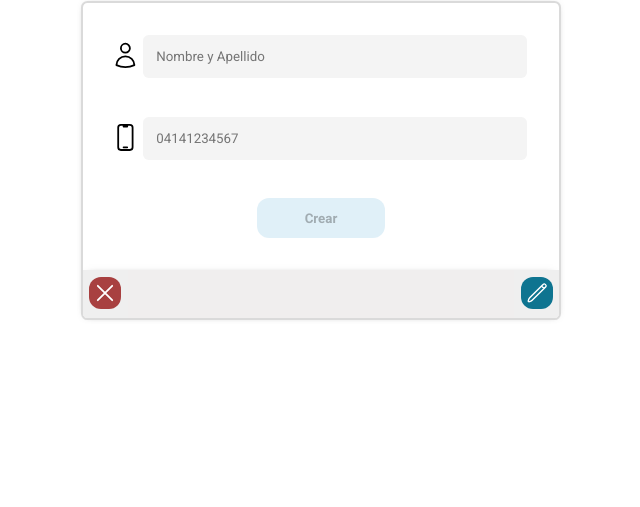
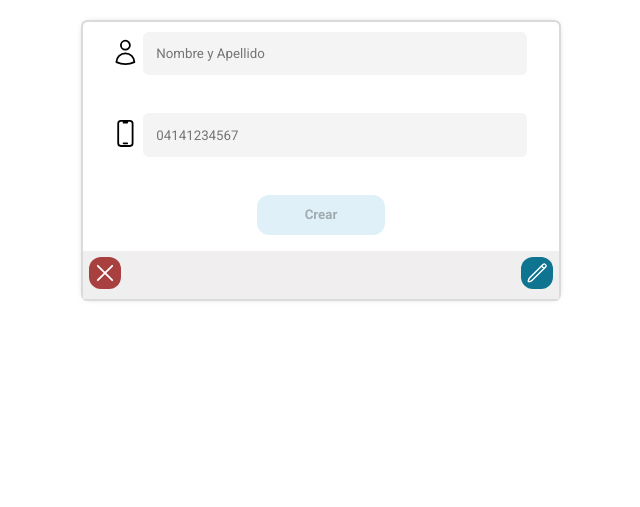
Before and after one commit to CtrlS-dev/ContactsList, a plain HTML site: page index.html in a window 1280 px wide. Shown: the part 293-800 px from the top of the page, without its empty margins (319-959 px from the left). Drawn offline with Linux system fonts and the light colour scheme.

Commit message:
Update index.css

```diff
--- a/index.css
+++ b/index.css
@@ -91,6 +91,8 @@ body{
   display: flex;
   flex-direction: column;
   justify-content: center;
+  overflow-y: hidden;
+    overflow-x: hidden;
 }
 
 #titulo{
@@ -103,11 +105,10 @@ body{
 
 #main-container{
     min-height: 12.2rem;
-    max-height: 25rem;
+    max-height: 29rem;
     /* animation: expandContainer 2s ease 1 forwards;
     animation-fill-mode: both; */
-    overflow-y: auto;
-    overflow-x: hidden;
+
     width: 19rem;
     margin: 0 auto;
     gap: 2rem;
@@ -141,7 +142,7 @@ body{
   /* justify-content: space-evenly; */
   align-items: center;
   /* gap: 2.6rem; */
-  margin: 2rem 0.8rem 2rem 0.8rem;
+  margin: 0.6rem 0.8rem 1rem 0.8rem;
   /* position: fixed; */
   /* background-color: red; */
   /*position: fixed; */
@@ -162,7 +163,6 @@ body{
 } */
 
 
-
 .icon1{
   /* padding: 0.25rem; */
   width: 1.8rem;
@@ -170,6 +170,7 @@ body{
   /* position: absolute; */
   margin: 0.1rem 0.2rem 0 0;
 }
+
 
 
 .info {
@@ -224,11 +225,15 @@ body{
   flex-direction: column;
   flex-wrap: wrap;
   align-content: space-around; */
+  min-height: auto;
+  max-height:12rem;
+  overflow-y: auto;
+  overflow-x: hidden;
   background-color: rgb(240, 238, 238);
 }
 
 .contact{
-  display: flex;
+   display: flex;
   flex-direction: row;
   align-items: center;
   justify-content: space-between;
@@ -294,18 +299,20 @@ p:focus{
   outline: none;
 }
 
+
 .bad{
   padding: 0.4rem;
   border-radius: 4px;
   background-color: #d82d2d8e;
-
 }
 
 .bad, .bad:focus {
     outline: 2px solid red;
+    width: 5rem;
 }
 
 .good{
+  width: 5rem;
   padding: 0.4rem;
   border-radius: 4px;
   background-color: #22c55e65;
@@ -316,6 +323,7 @@ p:focus{
 }
 
 .editing{
+  width: 5rem;
   padding: 0.4rem;
   border-radius: 4px;
   background-color: rgba(252, 249, 69, 0.425);
```
